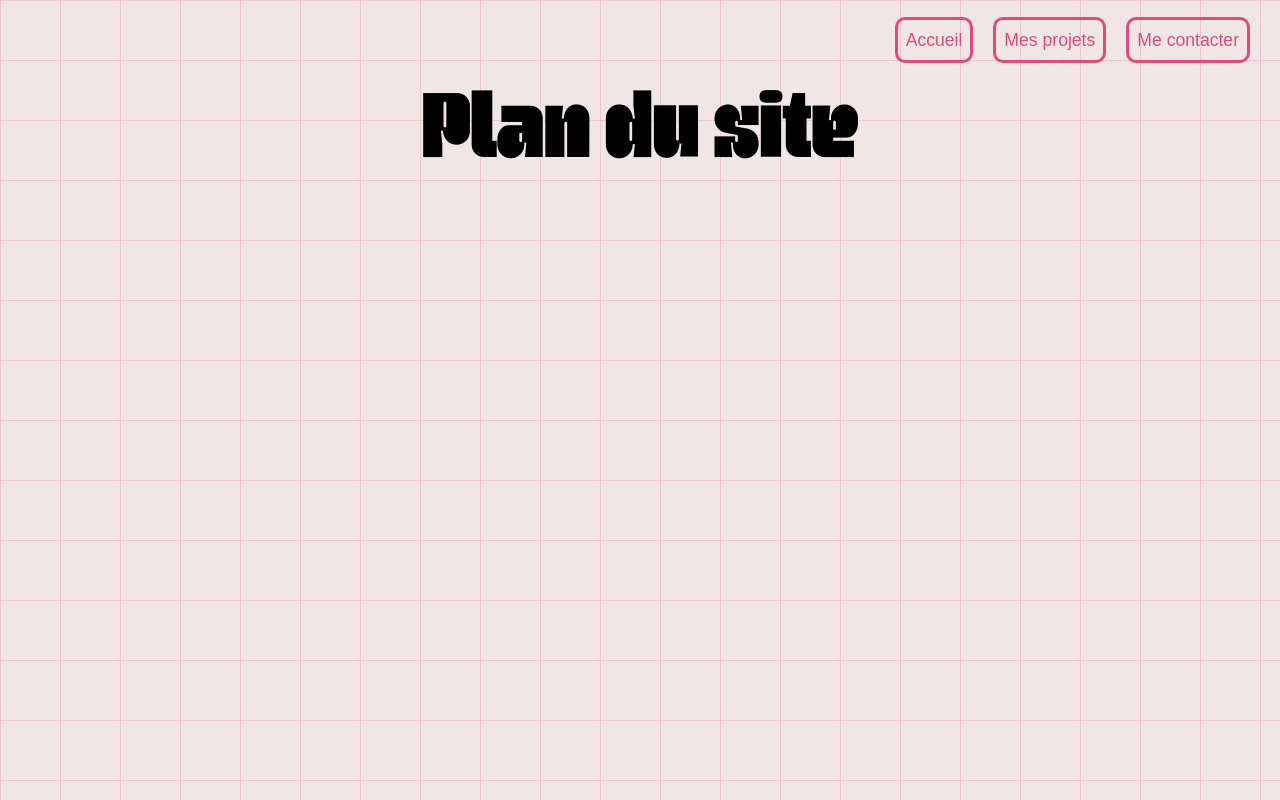
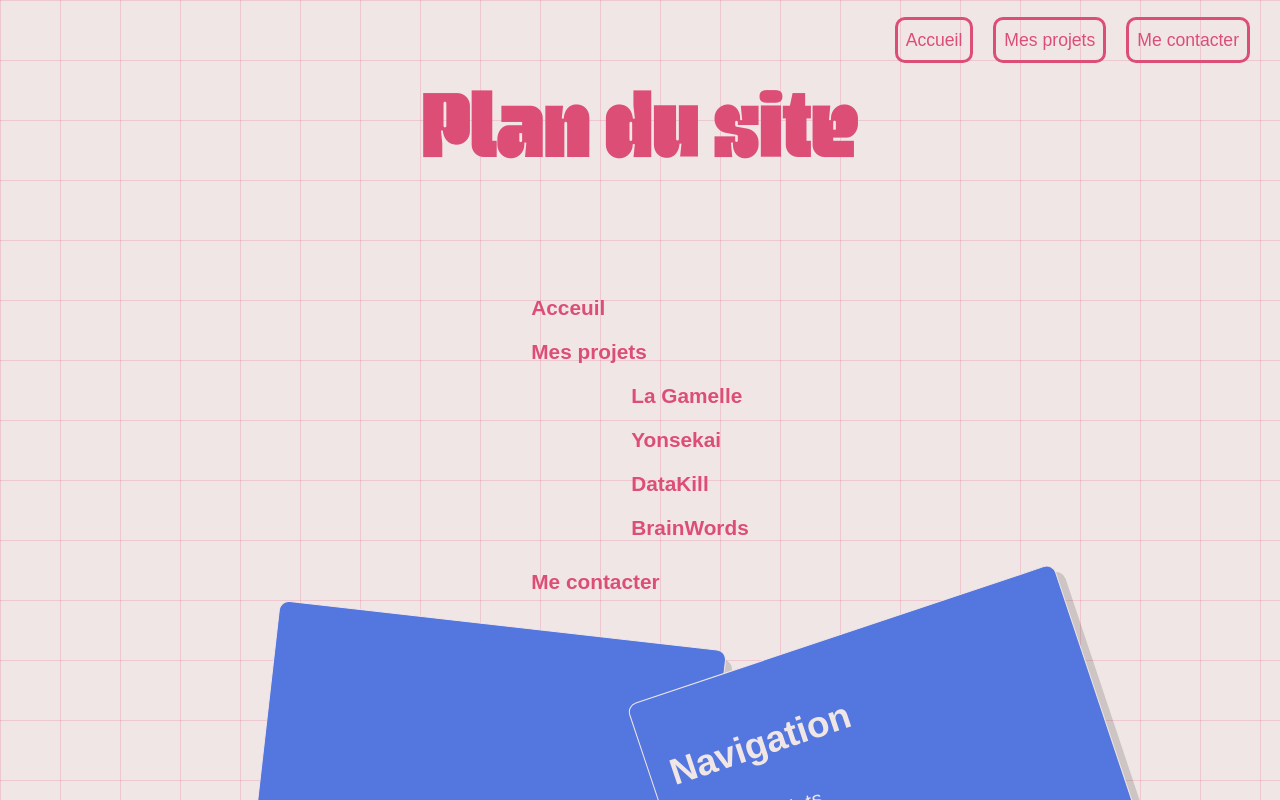
Before and after one commit to Haya-chb/Porfolio, a React (Vite) app in the folder new-portfolio/: page /sitemap in a window 1280 px wide. Shown: the top 800 px of the page. Built offline with nearby package versions, Linux system fonts and the light colour scheme; a web font is replaced by a local one.

Commit message:
add sitemap

```diff
--- a/new-portfolio/src/index.css
+++ b/new-portfolio/src/index.css
@@ -41,12 +41,14 @@ body{background-color : var(--white);
 }
 
 header{
-    height: 100vh;
+
     padding-top: 30px;
     padding: 20px;
 }
 
-
+.header-heigth{
+    height: 100vh;
+}
 
 h1{
     font-size: 6rem;
@@ -299,4 +301,9 @@ div{
     .project__div article:nth-of-type(2), .project__div article:nth-of-type(3), .project__div article:nth-of-type(4) {
         margin-left: 60px;
     }
+
+
+    .word-big{
+font-size: 2rem;
 }
+}
--- a/new-portfolio/src/pages/Contact.jsx
+++ b/new-portfolio/src/pages/Contact.jsx
@@ -13,7 +13,7 @@ export const Contact = () => {
 
     return (
         <>
-            <header className="contact__header">
+            <header className="contact__header header-heigth">
                 <Nav />
                 <h1 className="h1-pink">Me contacter</h1>
             </header>
--- a/new-portfolio/src/pages/Home.jsx
+++ b/new-portfolio/src/pages/Home.jsx
@@ -10,7 +10,7 @@ export const Home = () =>{
 
     return(
         <>
-        <header>
+        <header className="header-heigth">
 
 
       <Nav />
--- a/new-portfolio/src/pages/Project.jsx
+++ b/new-portfolio/src/pages/Project.jsx
@@ -15,7 +15,7 @@ export const Project = () =>{
 
     return(
         <>
-      <header className ="header-pink">
+      <header className ="header-pink header-heigth">
         <Nav theme="white"/>
 
 
--- a/new-portfolio/src/pages/SiteMap.jsx
+++ b/new-portfolio/src/pages/SiteMap.jsx
@@ -1,7 +1,7 @@
 import {Footer} from "../components/Footer";
 import {Nav} from "../components/Nav";
 import { Link, useLocation } from "react-router-dom";
-
+import "../styles/SiteMap.css"
 export const SiteMap = () => {
 
     return (
@@ -10,32 +10,32 @@ export const SiteMap = () => {
 <header>
     <Nav />
 
-    <h1>Plan du site</h1>
+    <h1 className="h1-pink">Plan du site</h1>
 </header>
 
 
-<ul>
-    <li>
+<ul className="sitemap__container">
+    <li className="sitemap__bloc">
 
-        <Link to="/"> Acceuil </Link>
-        <Link to="/#projects"> Mes projets </Link>
+        <Link to="/" className="sitemap__link"> Acceuil </Link>
+        <Link to="/#projects" className="sitemap__link"> Mes projets </Link>
 
-            <ul>
-                <li>
-                    <Link to="/projects/1">La Gamelle</Link>
-                    <Link to="/projects/2">Yonsekai</Link>
-                    <Link to="/projects/4">DataKill</Link>
-                    <Link to="/projects/3">BrainWords</Link>
+            < ul className = "project__container">
+                <li className="sitemap__bloc">
+                    <Link to="/projects/1" className="sitemap__link">La Gamelle</Link>
+                    <Link to="/projects/2" className="sitemap__link">Yonsekai</Link>
+                    <Link to="/projects/4" className="sitemap__link">DataKill</Link>
+                    <Link to="/projects/3"className="sitemap__link">BrainWords</Link>
 
                 </li>
             </ul>
-        <Link to="/contact">Me contacter</Link>
-        <Link to="">Mentions Légales</Link>
+        <Link to="/contact" className="sitemap__link">Me contacter</Link>
+
 
     </li>
 </ul>
 
-
+<Footer/>
 
 </>
     )
--- /dev/null
+++ b/new-portfolio/src/styles/SiteMap.css
@@ -0,0 +1,32 @@
+.sitemap__container{
+    display: flex;
+    justify-content: center;
+    align-items: center;
+    margin-top: 100px;
+}
+
+.sitemap__bloc{
+    display: flex;
+    flex-direction: column;
+}
+
+.sitemap__link{
+    color: var(--pink);
+    font-weight: bold;
+    text-decoration: none;
+     font-size: 1.3rem;
+     margin-bottom: 20px;
+     width: fit-content;
+     padding-left: 10px;
+     padding-right: 10px;
+
+}
+
+.sitemap__link:hover{
+
+    border: 3px solid var(--pink);
+}
+
+.project__container{
+    margin-left: 100px;
+}
```
